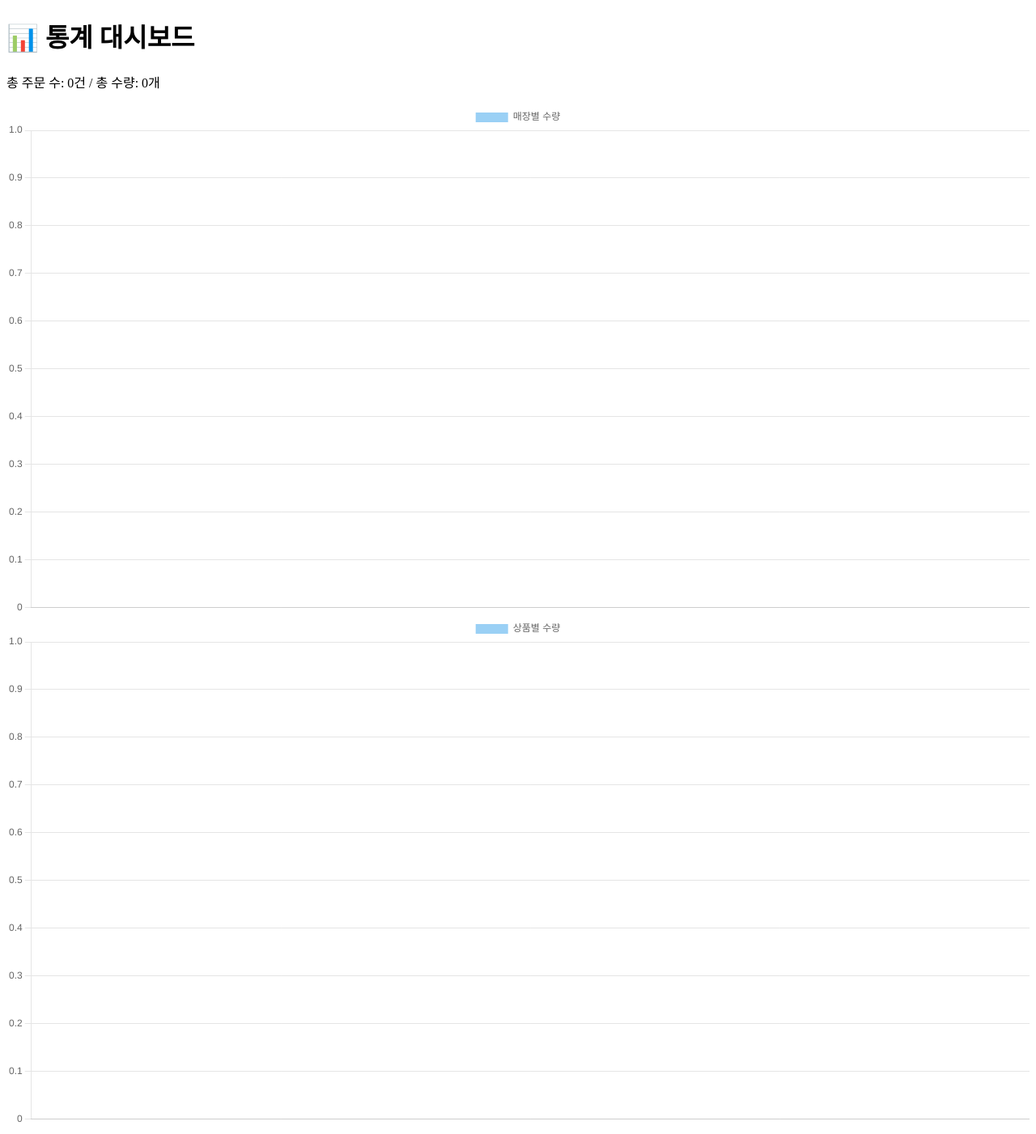
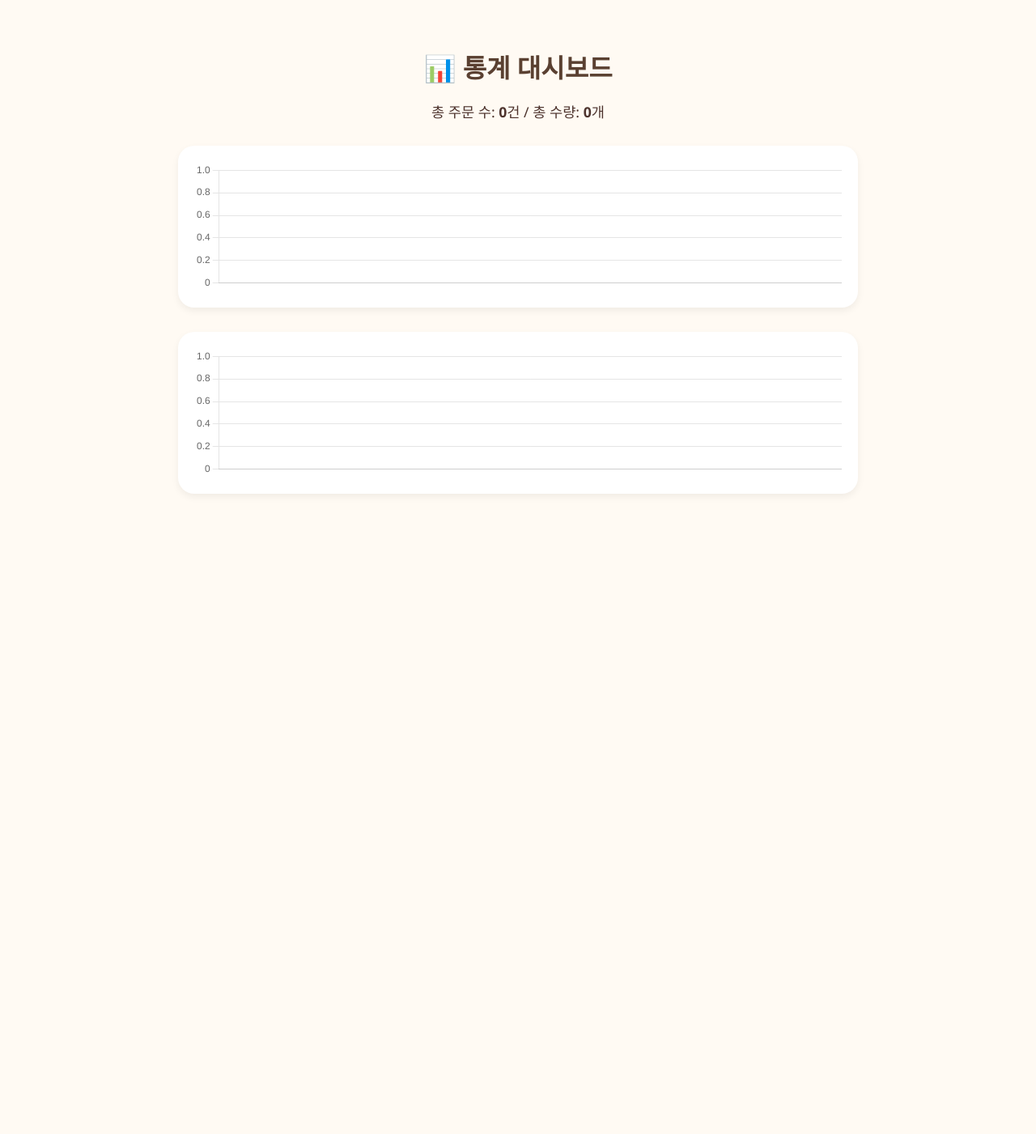
Before and after one commit to carrot0217/Betifulstore-app, a Flask app: page /admin/dashboard in a window 1280 px wide. Shown: the whole page at 81% size. After the commit the page ends 584 px from the top, so only its background shows below. Run offline with Flask 3, Linux system fonts and the light colour scheme; the visitor is signed in with stand-in values (Sample User, id 1).

Commit message:
Update admin_dashboard.html

```diff
--- a/templates/admin_dashboard.html
+++ b/templates/admin_dashboard.html
@@ -3,13 +3,50 @@
 <head>
   <meta charset="UTF-8">
   <title>📊 통계 대시보드</title>
+  <meta name="viewport" content="width=device-width, initial-scale=1">
   <script src="https://cdn.jsdelivr.net/npm/chart.js"></script>
+  <style>
+    body {
+      font-family: 'Segoe UI', sans-serif;
+      background-color: #fffaf3;
+      text-align: center;
+      padding: 30px;
+    }
+    h1 {
+      color: #5a4031;
+      margin-bottom: 20px;
+    }
+    .summary {
+      margin: 20px 0;
+      font-size: 1.1em;
+      color: #4e342e;
+    }
+    .chart-container {
+      width: 90%;
+      max-width: 800px;
+      margin: 30px auto;
+      background: #fff;
+      border-radius: 20px;
+      box-shadow: 0 4px 10px rgba(0,0,0,0.06);
+      padding: 20px;
+    }
+  </style>
 </head>
 <body>
   <h1>📊 통계 대시보드</h1>
-  <p>총 주문 수: {{ total_orders }}건 / 총 수량: {{ total_quantity }}개</p>
-  <canvas id="storeChart" width="400" height="200"></canvas>
-  <canvas id="itemChart" width="400" height="200"></canvas>
+
+  <div class="summary">
+    총 주문 수: <strong>{{ total_orders }}</strong>건 /
+    총 수량: <strong>{{ total_quantity }}</strong>개
+  </div>
+
+  <div class="chart-container">
+    <canvas id="storeChart" height="60"></canvas>
+  </div>
+  <div class="chart-container">
+    <canvas id="itemChart" height="60"></canvas>
+  </div>
+
   <script>
     const storeNames = {{ store_names|tojson }};
     const storeValues = {{ store_values|tojson }};
@@ -17,7 +54,16 @@
       type: 'bar',
       data: {
         labels: storeNames,
-        datasets: [{ label: '매장별 수량', data: storeValues }]
+        datasets: [{
+          label: '매장별 신청 수량',
+          data: storeValues,
+          backgroundColor: '#b2dfdb'
+        }]
+      },
+      options: {
+        responsive: true,
+        plugins: { legend: { display: false } },
+        scales: { y: { beginAtZero: true } }
       }
     });
 
@@ -27,7 +73,16 @@
       type: 'bar',
       data: {
         labels: itemNames,
-        datasets: [{ label: '상품별 수량', data: itemValues }]
+        datasets: [{
+          label: '상품별 신청 수량',
+          data: itemValues,
+          backgroundColor: '#ffd180'
+        }]
+      },
+      options: {
+        responsive: true,
+        plugins: { legend: { display: false } },
+        scales: { y: { beginAtZero: true } }
       }
     });
   </script>
```
